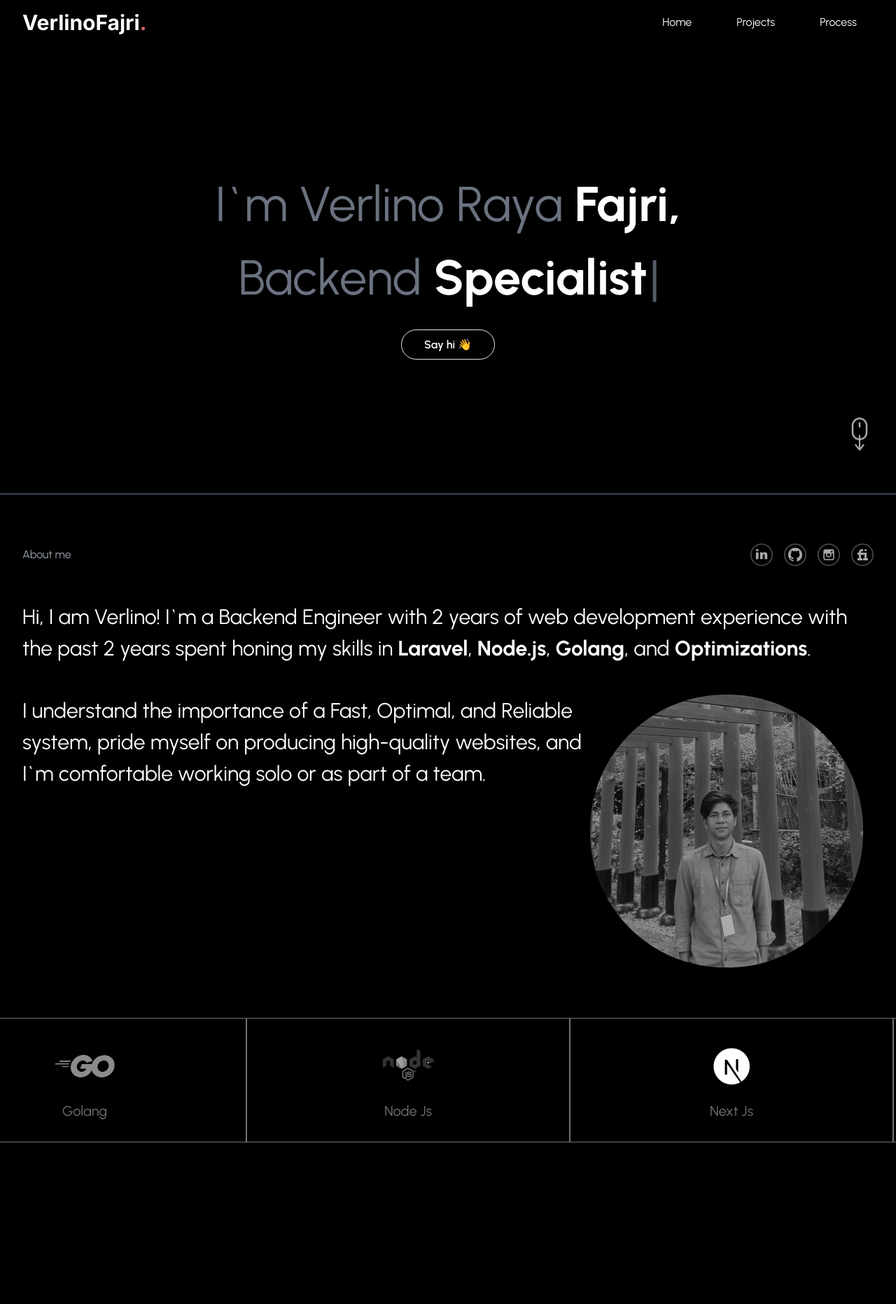
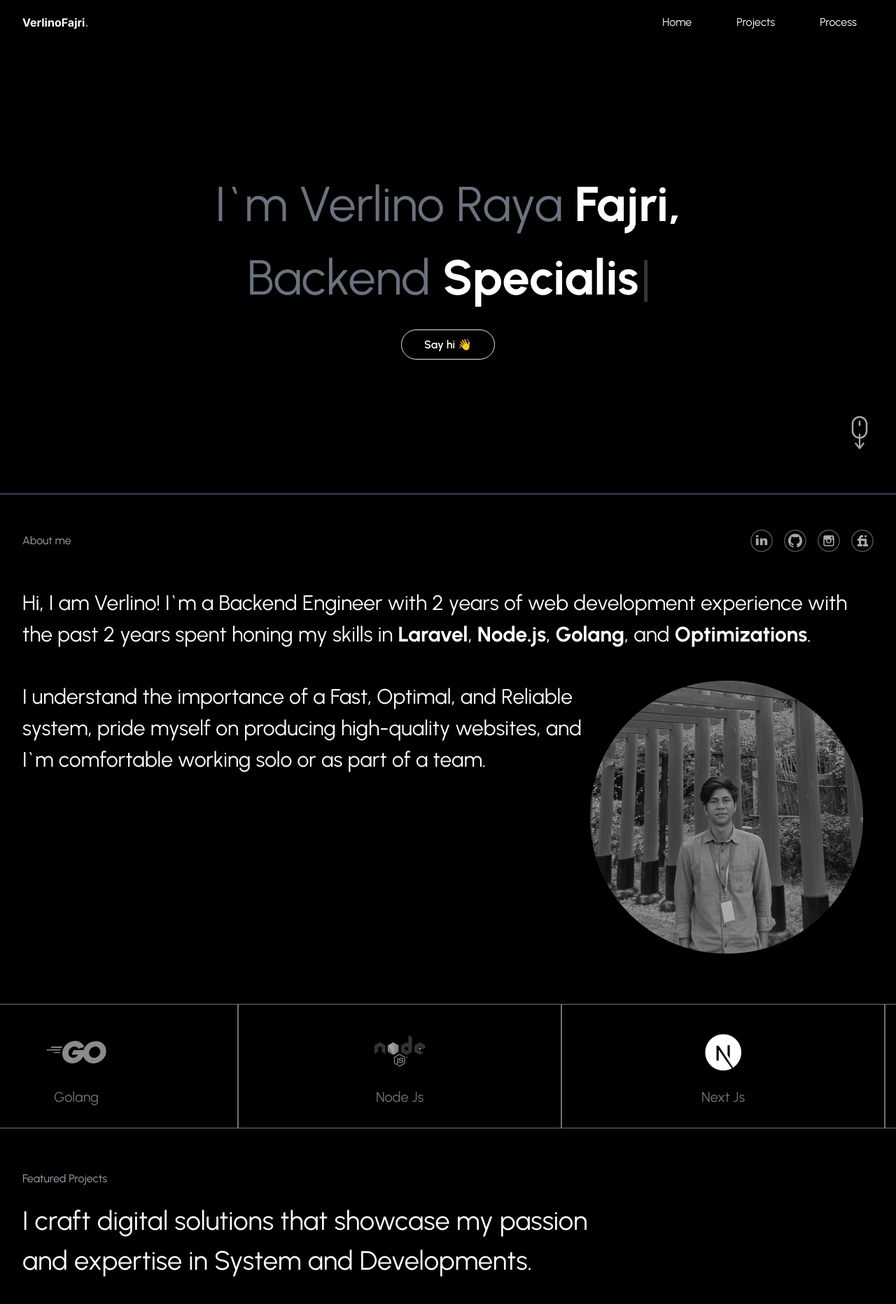
Before and after one commit to verlinof/web-besamo-ketahun, a Next.js app: page / in a window 1280 px wide. Shown: the top 1864 px of the page at 70% size. Before the commit the page ends 1661 px from the top, so only its background shows below. Built offline with nearby package versions, Linux system fonts and the light colour scheme.

Commit message:
Fix Navbar

```diff
--- a/src/components/about.jsx
+++ b/src/components/about.jsx
@@ -15,12 +15,9 @@ const TechItem = ({ technology, image }) => {
 
 const About = () => {
   return (
-    <>
-      <div
-        id="about"
-        className="w-full overflow-hidden max-w-7xl mx-auto px-4 sm:px-6 lg:px-8"
-      >
-        <div className="w-full flex items-center justify-between mt-[70px] mb-[50px]">
+    <div id="about" className="w-full">
+      <div className="w-full overflow-hidden max-w-7xl mx-auto px-4 sm:px-6 lg:px-8">
+        <div className="w-full flex items-center justify-between my-[50px]">
           <div className="text-gray-400">
             <p>About me</p>
           </div>
@@ -50,6 +47,7 @@ const About = () => {
             </p>
             <div className="grayscale hover:grayscale-0 transition-all duration-500 delay-100 cursor-pointer">
               <Image
+                className="mt-4 md:mt-0"
                 src="/profile-picture.png"
                 width={390}
                 height={390}
@@ -72,7 +70,7 @@ const About = () => {
           <TechItem technology="Java" image="/tech/java-icon.png" />
         </Marquee>
       </div>
-    </>
+    </div>
   );
 };
 
--- /dev/null
+++ b/src/components/projectDisplay.jsx
@@ -0,0 +1,19 @@
+const ProjectDisplay = (props) => {
+  const { title, description } = props;
+
+  return (
+    <>
+      <div className="w-full overflow-hidden max-w-7xl mx-auto px-4 sm:px-6 lg:px-8 my-[60px] text-white">
+        <p className="text-gray-400 mb-5">{title}</p>
+        <p className="text-[20px] md:text-[30px] lg:text-[38px] w-full lg:w-[811px]">
+          {description}
+        </p>
+        <div className="my-[50px]">
+          <hr className="border-gray-500" />
+        </div>
+      </div>
+    </>
+  );
+};
+
+export default ProjectDisplay;
--- a/src/items/logo.jsx
+++ b/src/items/logo.jsx
@@ -9,11 +9,11 @@ const inter = Inter({
 const Logo = () => {
   return (
     <Link href={"/"}>
-      <div className={`${inter.className} text-[23pxs]`}>
-        <h1 className="text-white text-[30px] font-bold">
+      <div className={`${inter.className} text-[27px] lg:text-[30px]`}>
+        <p className="text-white font-bold">
           VerlinoFajri
           <span style={{ color: "#D46868" }}>.</span>
-        </h1>
+        </p>
       </div>
     </Link>
   );
--- a/src/pages/index.js
+++ b/src/pages/index.js
@@ -1,6 +1,7 @@
 import About from "@/components/about";
 import Jumbotron from "@/components/jumbotron";
 import Navbar from "@/components/navbar";
+import ProjectDisplay from "@/components/projectDisplay";
 
 export default function Home() {
   return (
@@ -8,6 +9,8 @@ export default function Home() {
       <Navbar />
       <Jumbotron />
       <About />
+      <ProjectDisplay title="Featured Projects" description="I craft digital solutions that showcase my passion and expertise in
+          System and Developments."/>
     </div>
   );
 }
```
Also changed, not shown: src/items/projectItem.jsx (added, +9 -0 lines).
